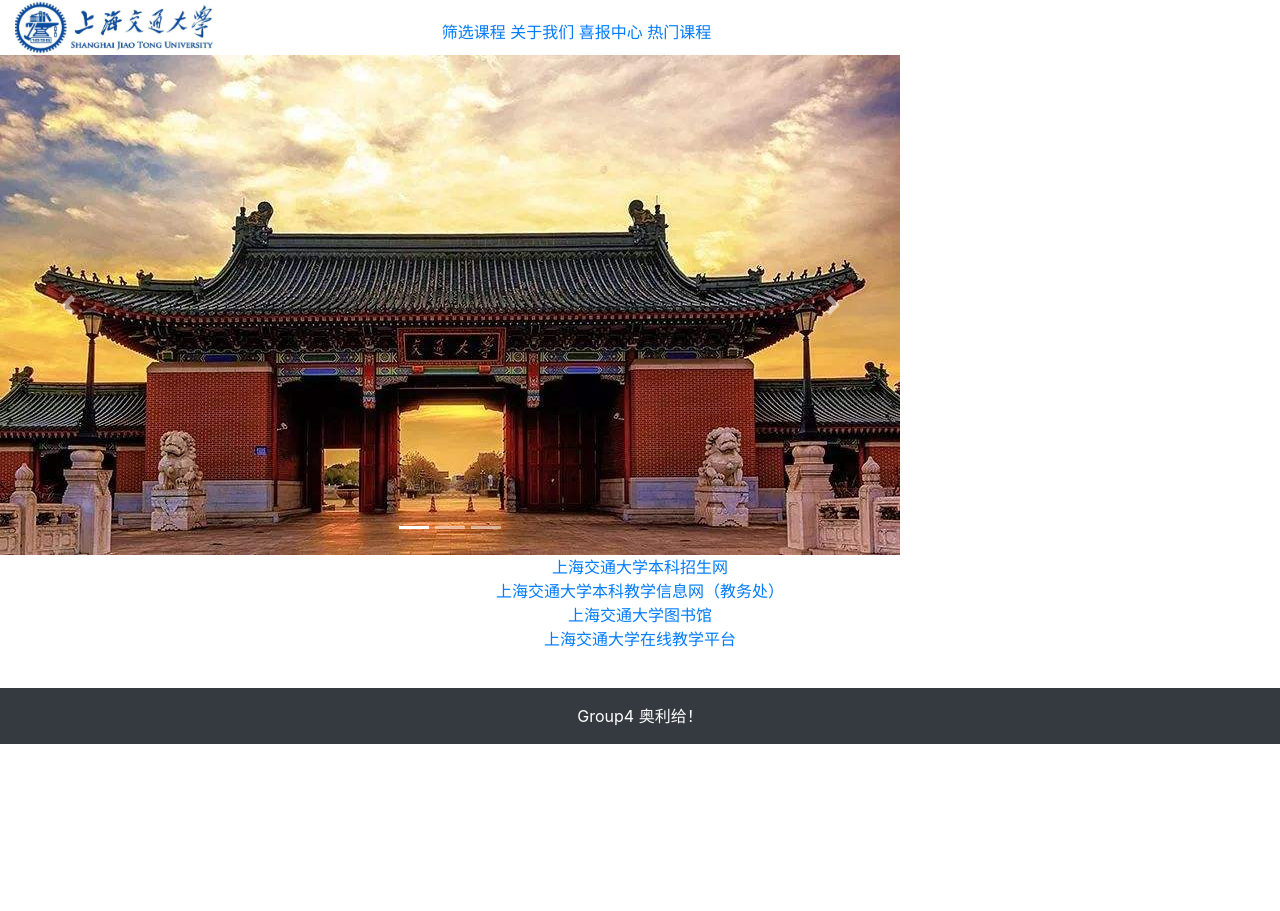
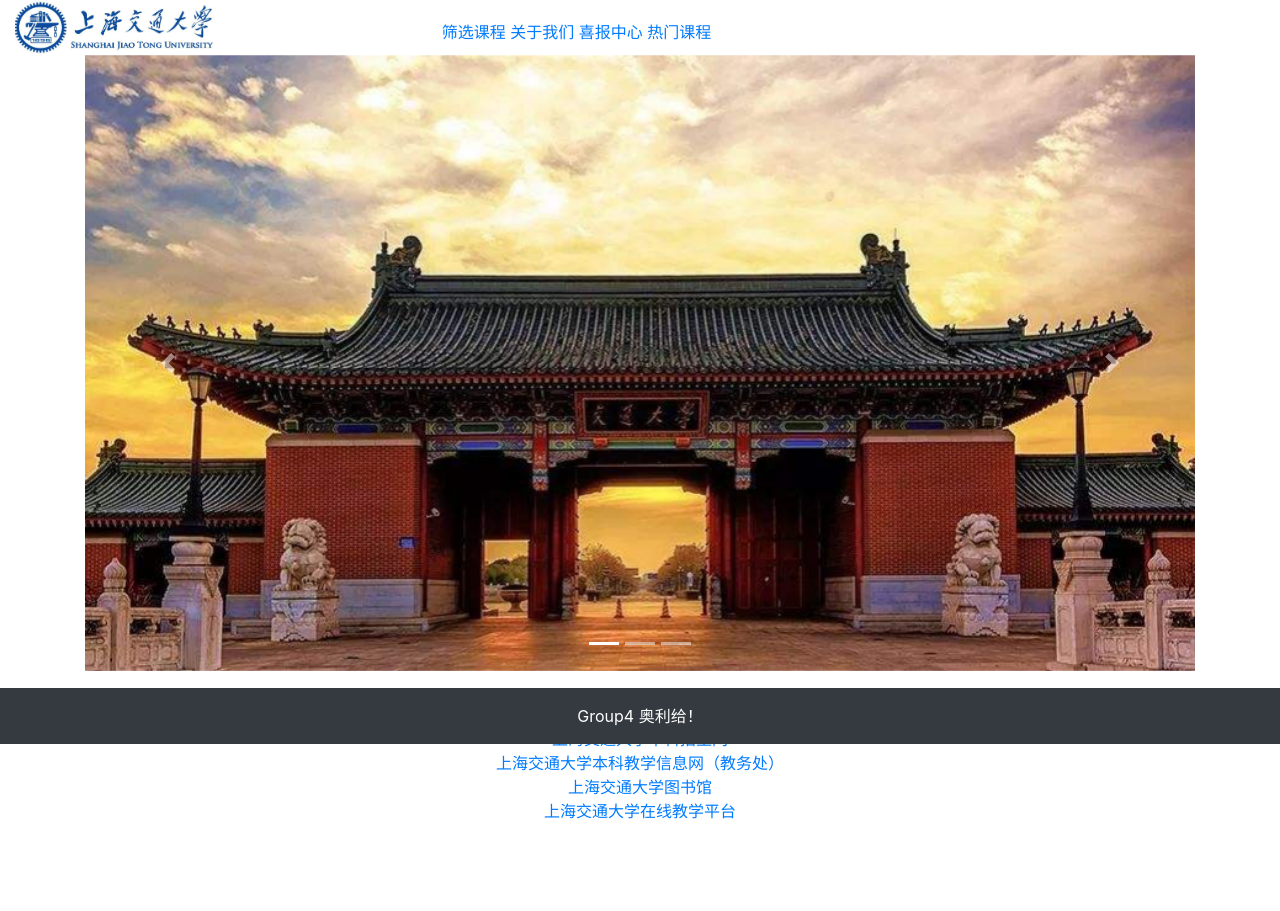
Before and after one commit to ctr-226/Group4, a Django app: page /index2/ in a window 1280 px wide. Shown: the part 56-967 px from the top of the page. Before the commit the page ends 800 px from the top, so only its background shows below. Run offline with Django 3.2, Linux system fonts and the light colour scheme; data that the repository does not hold is empty; some libraries are stand-ins or nearby versions.

Commit message:
调整整体框架

```diff
--- a/Tutor_system_group4/templates/index2.html
+++ b/Tutor_system_group4/templates/index2.html
@@ -21,9 +21,12 @@
                 <a href="">热门课程</a>
             </div>
             <div class="clearfix"></div>
+        </div>
+    </div>
 
             <!--3.轮播图(扣过来)-->
-
+<div class="container">
+<div class="align-content-xl-center">
             <div id="carouselExampleIndicators" class="carousel slide carousel-fade" data-ride="carousel">
                  <ol class="carousel-indicators">
                     <li data-target="#carouselExampleIndicators" data-slide-to="0" class="active"></li>
@@ -51,8 +54,7 @@
            </a>
            </div>
         </div>
-    </div>
-
+</div>
 
             <!--课程筛选卡片容器-->
     {% for  cours in course %}
@@ -84,7 +86,7 @@
 
 <!--友情链接-->
 <div class="text-center">
-
+          <p><h5>友情链接</h5></p>
 			<ul class="list-inline">
 				<li>
 					<a href="https://zsb.sjtu.edu.cn">上海交通大学本科招生网</a>
```
Also changed, not shown: Tutor_system_group4/templates/index.html (+6 -1 lines).
